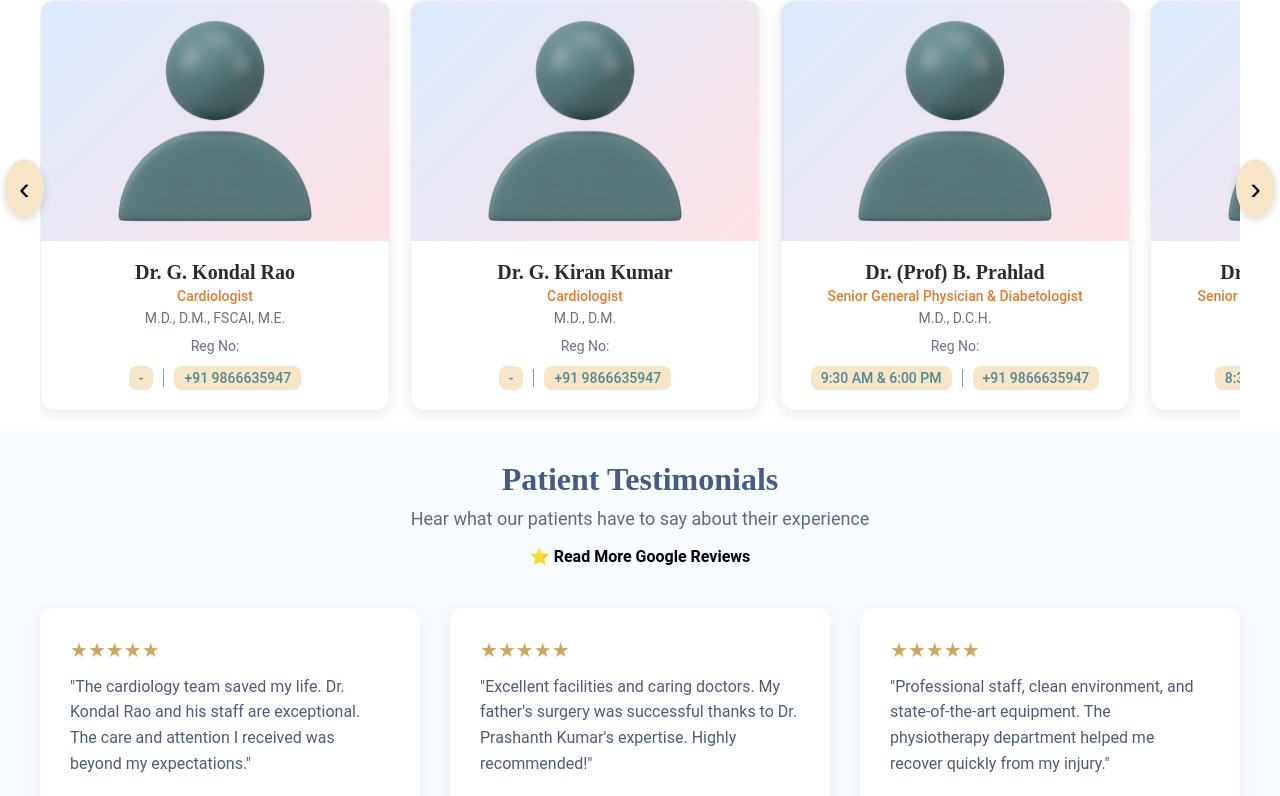
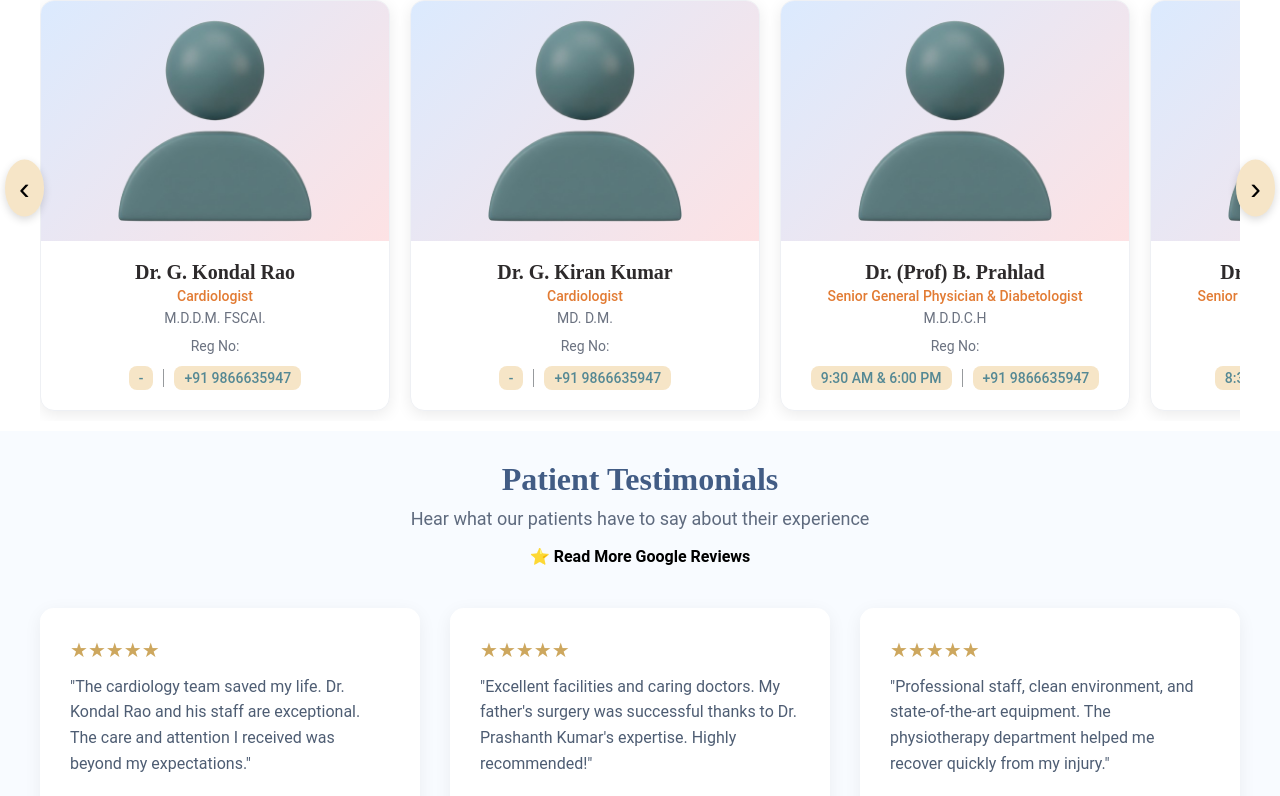
Before and after one commit to moraakshaya/padmavatimedicalcenter, a Next.js app: page / in a window 1280 px wide. Shown: the part 2909-3705 px from the top of the page. Built offline with nearby package versions, Linux system fonts and the light colour scheme.

Commit message:
doctors qualifications updated

```diff
--- a/data/Doctor.js
+++ b/data/Doctor.js
@@ -9,7 +9,7 @@ export const doctors = [
     image: "/assets/doctors/dr1.png", // Path relative to the public folder
     name: "Dr. G. Kondal Rao",
     department: "Cardiologist",
-    qualification: "M.D., D.M., FSCAI, M.E.",
+    qualification: "M.D.D.M. FSCAI.",
     regNo: "12607",
     phone: "+91 9866635947",
     availability: "-",
@@ -20,7 +20,7 @@ export const doctors = [
     image: "/assets/doctors/dr1.png",
     name: "Dr. G. Kiran Kumar",
     department: "Cardiologist",
-    qualification: "M.D., D.M.",
+    qualification: "MD. D.M.",
     phone: "+91 9866635947",
     availability: "-",
     slug: "dr-g-kiran-kumar"
@@ -30,7 +30,7 @@ export const doctors = [
     image: "/assets/doctors/dr1.png",
     name: "Dr. (Prof) B. Prahlad",
     department: "Senior General Physician & Diabetologist",
-    qualification: "M.D., D.C.H.",
+    qualification: "M.D.D.C.H",
     regNo: "3415",
     phone: "+91 9866635947",
     availability: "9:30 AM & 6:00 PM",
@@ -52,7 +52,7 @@ export const doctors = [
     image: "/assets/doctors/dr1.png",
     name: "Dr. G.S. Sameer Kumar",
     department: "Gastroenterologist",
-    qualification: "D.N.B., D.N.B.",
+    qualification: "DNB. DNB.",
     regNo: "76055",
     phone: "+91 9866635947",
     availability: "6:30 PM",
@@ -63,7 +63,7 @@ export const doctors = [
     image: "/assets/doctors/Pediatrician-dr-mv-Murali.png",
     name: "Dr. (Prof) M.V. Murali",
     department: "Pediatrician",
-    qualification: "M.D., D.C.H., D.N.B.",
+    qualification: "M.D.D.C.H.D.N.B",
     regNo: "10538",
     phone: "+91 9866635947",
     availability: "9:00 AM - 5:00 PM",
@@ -73,8 +73,8 @@ export const doctors = [
     id: 7,
     image: "/assets/doctors/neurophysician-dr-dineshkumar.png",
     name: "Dr. B. Dinesh Kumar",
-    department: "Neurologist",
-    qualification: "M.D., D.M.",
+    department: "Neurophysician",
+    qualification: "M.D., D.M",
     regNo: "77613",
     phone: "+91 9866635947",
     availability: "Oncall",
@@ -95,7 +95,7 @@ export const doctors = [
     id: 9,
     image: "/assets/doctors/vinayaksanthosh-orthopedician.png",
     name: "Dr. K. Vinyak Santosh",
-    department: "Orthopedic Surgeon",
+    department: "Orthopedician",
     qualification: "M.S.",
     regNo: "01290",
     phone: "+91 9866635947",
@@ -107,18 +107,18 @@ export const doctors = [
     image: "/assets/doctors/dr-g-sudhakar-nephrolgist.png",
     name: "Dr. G. Sudhakar",
     department: "Nephrologist",
-    qualification: "M.D., D.M.",
+    qualification: "M.D.D.M.",
     regNo: "53663",
     phone: "+91 9866635947",
     availability: "Oncall",
     slug: "dr-g-sudhakar"
   },
-  {
+    {
     id: 11,
     image: "/assets/doctors/dr1.png",
     name: "Dr. K. Praveen",
     department: "Nephrologist",
-    qualification: "M.D., D.M., SGPGI",
+    qualification: "MD. D.M. SGPGI",
     phone: "+91 9866635947",
     availability: "Oncall",
     slug: "dr-k-praveen"
@@ -126,15 +126,25 @@ export const doctors = [
   {
     id: 12,
     image: "/assets/doctors/dr1.png",
+    name: "Dr. G. Prashanth Kumar",
+    department: "General Surgeon",
+    qualification: "M.S.",
+    phone: "+91 9866635947",
+    availability: "Oncall",
+    slug: "dr-g-prashanth-kumar"
+  },
+  {
+    id: 13,
+    image: "/assets/doctors/dr1.png",
     name: "Dr. B.J. Arjun Kumar",
-    department: "Anesthesiologist",
+    department: "Anaesthatist",
     qualification: "MBBS, D.A.",
     phone: "+91 9866635947",
     availability: "Oncall",
     slug: "dr-bj-arjun-kumar"
   },
   {
-    id: 13,
+    id: 14,
     image: "/assets/doctors/dr1.png",
     name: "Dr. B. Beeshma",
     department: "Pathologist",
@@ -144,17 +154,17 @@ export const doctors = [
     slug: "dr-b-beeshma"
   },
   {
-    id: 14,
+    id: 15,
     image: "/assets/doctors/dr1.png",
     name: "Dr. P. Ashok Kumar",
     department: "Urologist",
-    qualification: "M.S., M.Ch",
+    qualification: "M.S., M.C.H.",
     phone: "+91 9866635947",
     availability: "Oncall",
     slug: "dr-p-ashok-kumar"
   },
   {
-    id: 15,
+    id: 16,
     image: "/assets/doctors/dr1.png",
     name: "Dr. Purnaiah",
     department: "Dermatologist",
@@ -164,11 +174,11 @@ export const doctors = [
     slug: "dr-purnaiah"
   },
   {
-    id: 16,
+    id: 17,
     image: "/assets/doctors/dr1.png",
     name: "Dr. T. Shiva Prasad",
     department: "Physiotherapist",
-    qualification: "B.P.T., M.I.A.P.",
+    qualification: "B.P.T. M.I.A.P",
     phone: "+91 9866635947",
     availability: "Oncall",
     slug: "dr-t-shiva-prasad"
```
Also changed, not shown: app/departments/[slug]/DepartmentPage.jsx (+11 -2 lines), data/DepartmentSinglePageData.js (+16 -16 lines).
